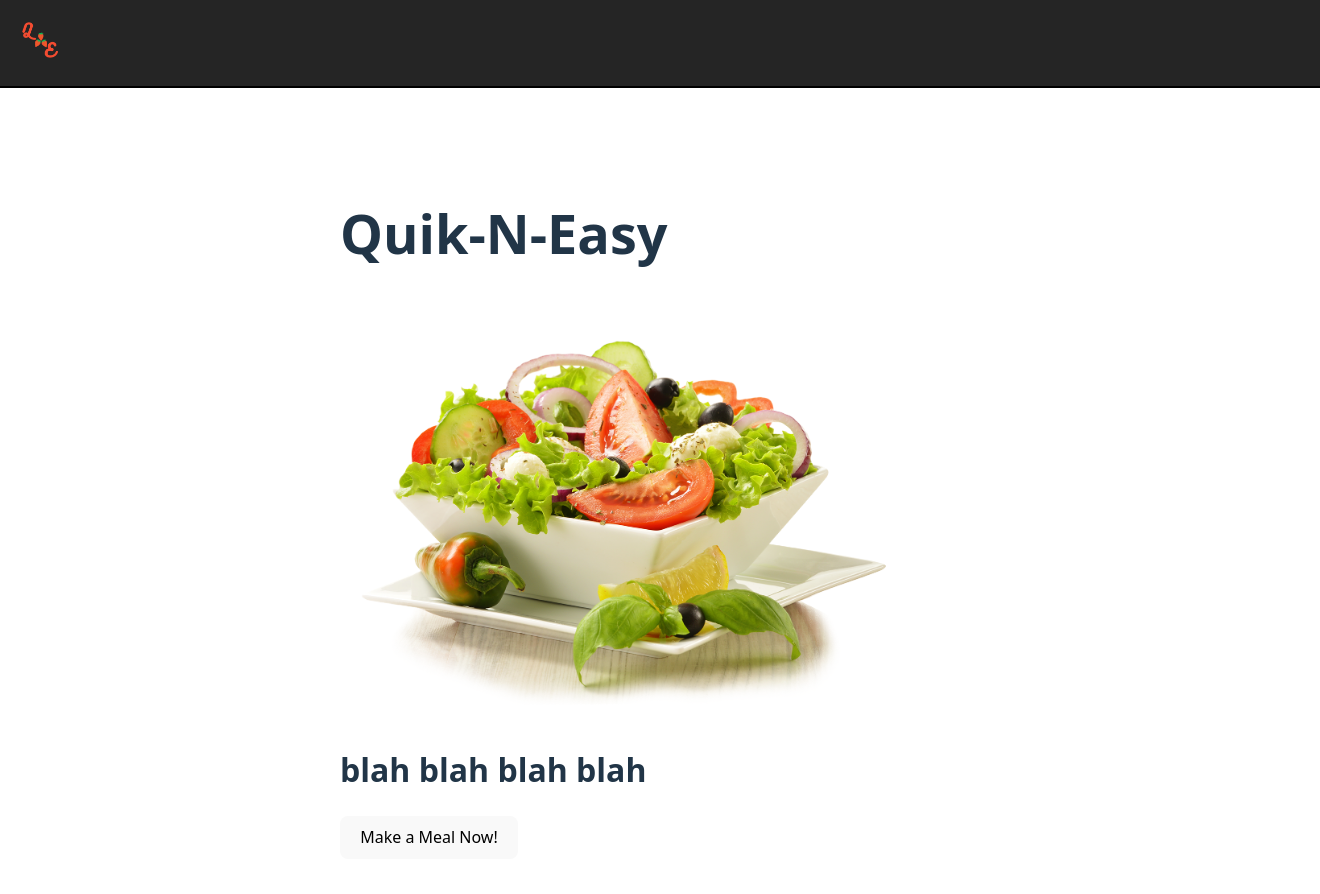
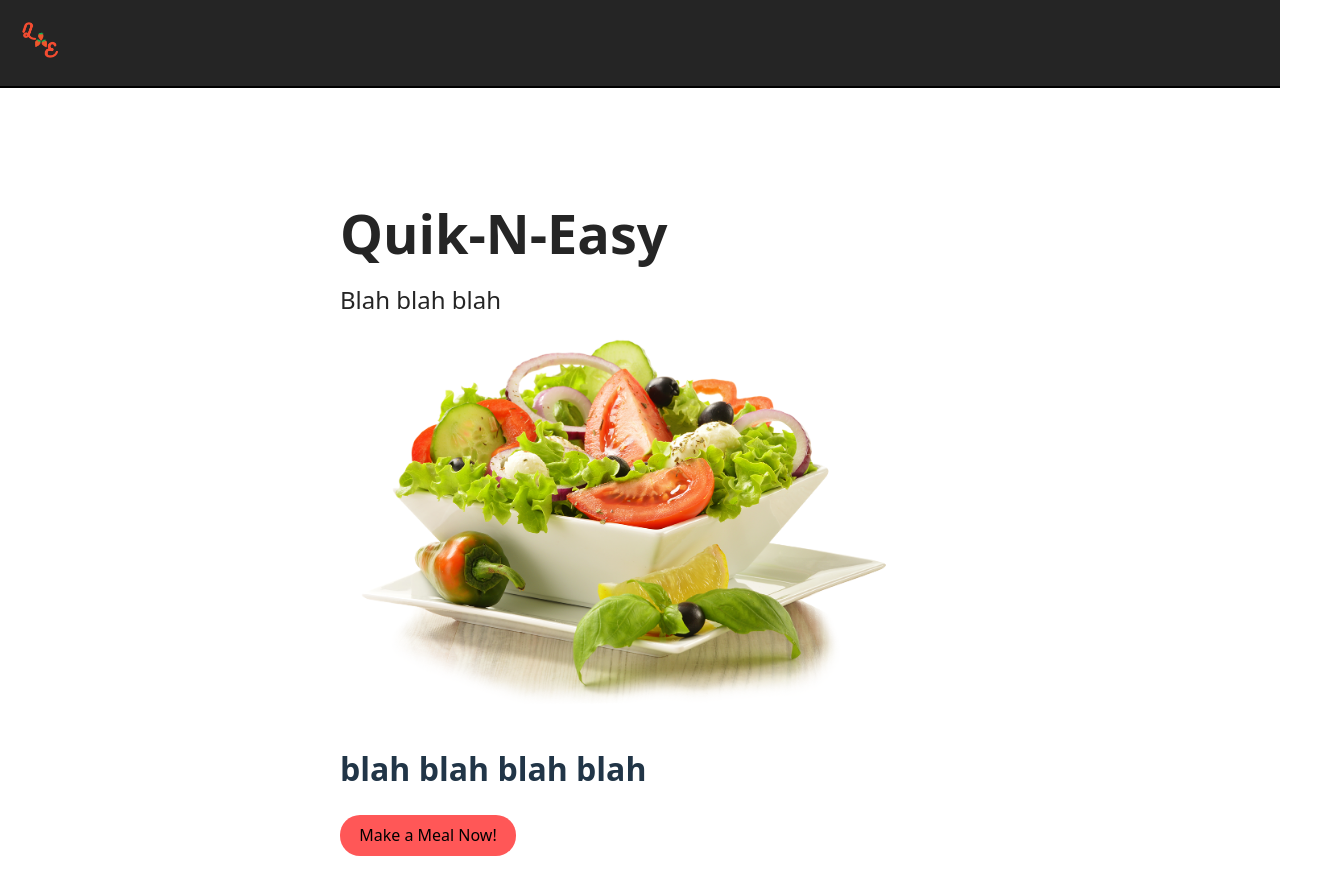
Before and after one commit to Lin8x/QuikNEasy, a React (Vite) app: page / in a window 1280 px wide. Shown: the top 894 px of the page, 1320 px wide, since content can reach past the window. Built offline with nearby package versions, Linux system fonts and the light colour scheme.

Commit message:
Component making

```diff
--- a/src/App.tsx
+++ b/src/App.tsx
@@ -1,11 +1,8 @@
 import { useState } from "react";
-import reactLogo from "./assets/react.svg";
-import viteLogo from "/vite.svg";
-import enq_logo from "./assets/enq_logo.png";
 import salad from "./assets/salad.png";
 import Navbar from "./components/Navbar";
-import Home from "./components/Homepage";
 import Homepage from "./components/Homepage";
+import MakeMeal from "./components/MakeMeal";
 
 function App() {
   const [count, setCount] = useState(0);
@@ -30,11 +27,7 @@ function App() {
         </a> */}
       </div>
       <h1>{title}</h1>
-      <div className="card">
-        <button onClick={() => setCount((count) => count + 1)}>
-          Make a Meal Now!
-        </button>
-      </div>
+        <MakeMeal/>
       </div>
       </div>
     </>
--- a/src/components/Homepage.tsx
+++ b/src/components/Homepage.tsx
@@ -2,7 +2,10 @@ const Homepage = () => {
     return (
 
         <div className="home">
-            <h2 style={{ fontSize: "54px", fontWeight: "bold" }}>Quik-N-Easy</h2>
+            <h2 style={{ fontSize: "54px", fontWeight: "bold", color: "#252525", marginBottom: "8px" }}>Quik-N-Easy</h2>
+            <sub style={{ fontSize: "24px", fontWeight: "light", color: "#252525", marginTop: "8px" }}>
+                Blah blah blah
+            </sub>
         </div>
 
      );
--- /dev/null
+++ b/src/components/MakeMeal.tsx
@@ -0,0 +1,11 @@
+const MakeMeal = () => {
+    return (
+
+        <button className="beginMeal" onClick={() => alert('Meal is being made!')}>
+          Make a Meal Now!
+        </button>
+
+     );
+}
+
+export default MakeMeal;
--- a/src/index.css
+++ b/src/index.css
@@ -33,7 +33,6 @@ body {
   display: flex;
   background-color: #252525;
   align-items: center;
-  width: 100vw;
   border-bottom: 2px solid black;
 }
 
@@ -52,6 +51,19 @@ body {
 
 .navbar-container {
   width: 100%;
+}
+
+.beginMeal{
+  background-color: #FF5757;
+  color: black;
+  border-radius: 20px;
+  padding: 0.6em 1.2em;
+  border: none;
+  font-size: 1em;
+  font-weight: 500;
+  font-family: inherit;
+  cursor: pointer;
+  transition: background 0.25s;
 }
 
 /* body {
```
